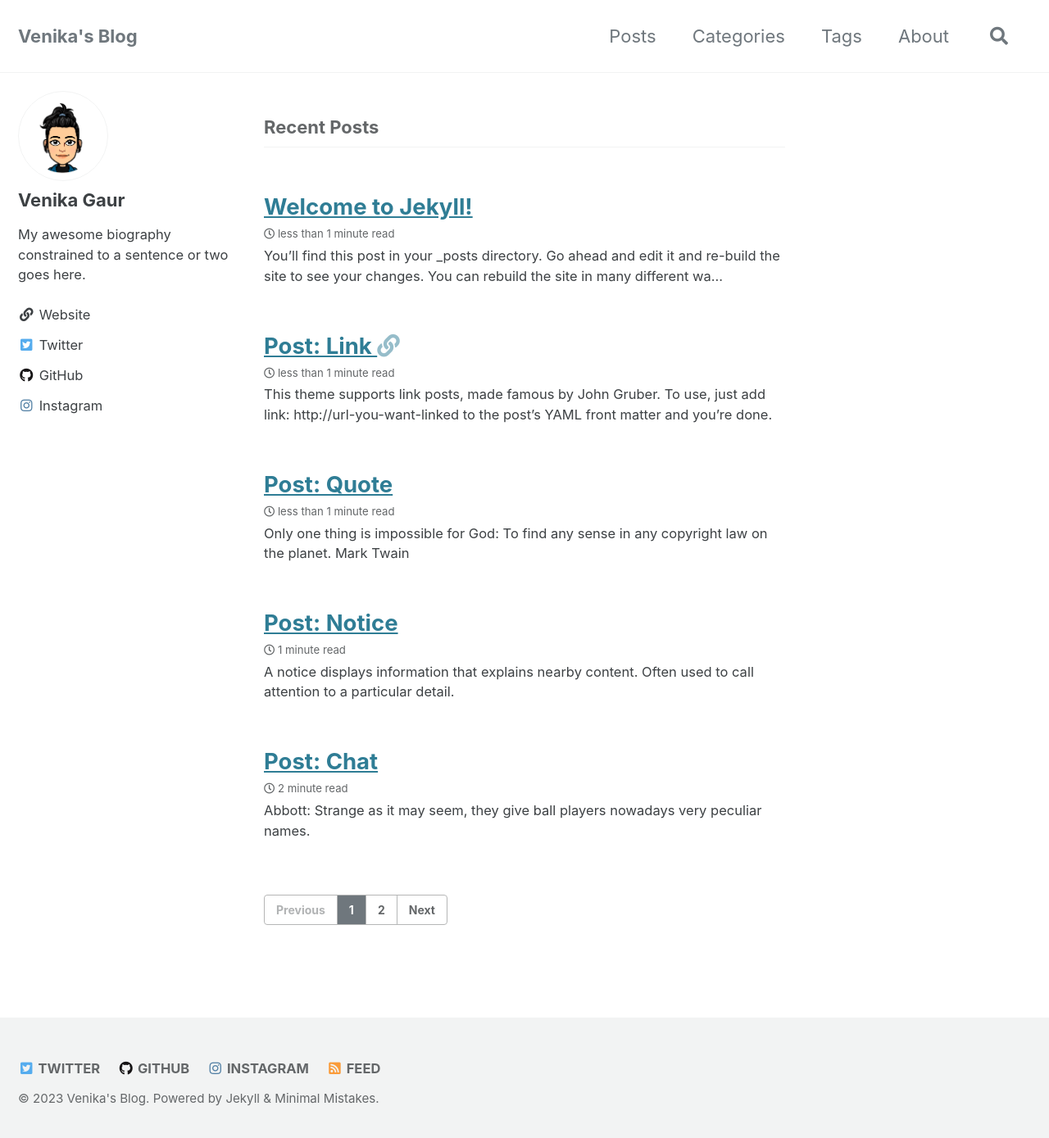
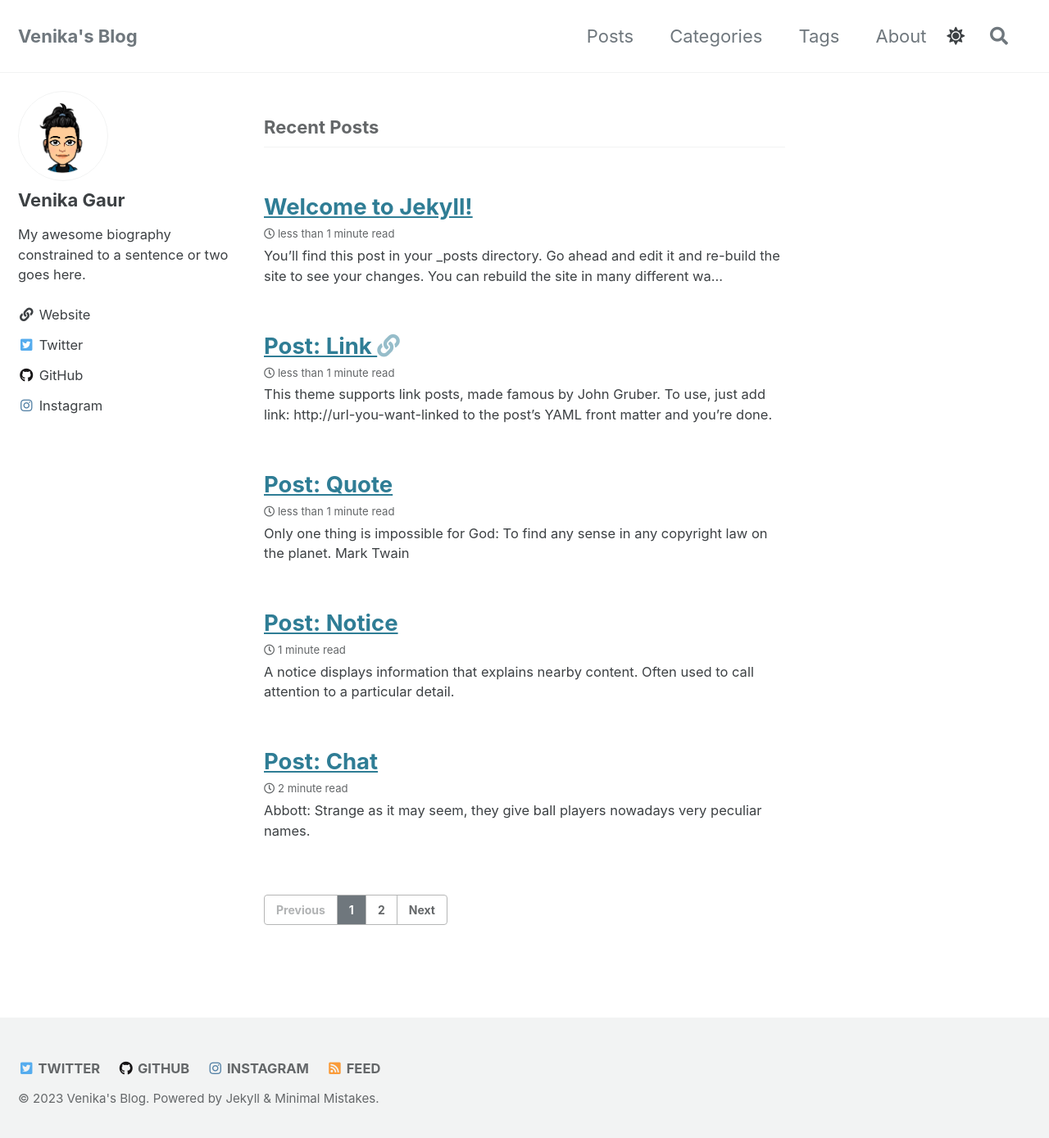
Before and after one commit to Venika/blog, a Jekyll site: the page built from index.html, in a window 1280 px wide and 1397 px high. Shown: the top 1389 px of the window at 82% size. Built offline with Jekyll 4.4.1, drawn with Linux system fonts in a browser that asks for light colours; cached includes are drawn as plain includes; the list of posts is cut into pages by our own code.

Commit message:
Changing theme

```diff
--- a/_includes/head.html
+++ b/_includes/head.html
@@ -14,7 +14,26 @@
 </script>
 
 <!-- For all browsers -->
-<link rel="stylesheet" href="{{ '/assets/css/main.css' | relative_url }}">
+<link rel="stylesheet" href="{{ '/assets/css/main.css' | relative_url }}" id="theme_source">
+{% if site.minimal_mistakes_skin2 %}
+  <link rel="stylesheet alternate" href="{{ '/assets/css/theme2.css' | relative_url }}" id="theme_source_2">
+  <script>
+    let theme = sessionStorage.getItem('theme');
+    if(theme === "dark")
+    {
+      sessionStorage.setItem('theme', 'dark');
+      node1 = document.getElementById('theme_source');
+      node2 = document.getElementById('theme_source_2');
+      node1.setAttribute('rel', 'stylesheet alternate');
+      node2.setAttribute('rel', 'stylesheet');
+    }
+    else
+    {
+      sessionStorage.setItem('theme', 'light');
+    }
+  </script>
+{% endif %}
+
 <link rel="icon" href="{{ '/assets/images/icon.png' | relative_url }}" type="image/png">
 <!--
 <link rel="apple-touch-icon" sizes="180x180" href="{{ '/images/favicon/apple-touch-icon.png | relative_url }}">
--- a/_includes/masthead.html
+++ b/_includes/masthead.html
@@ -18,6 +18,9 @@
             </li>
           {%- endfor -%}
         </ul>
+        {% if site.minimal_mistakes_skin2 %}
+          <i class="fas fa-fw fa-sun" aria-hidden="true" onclick="node1=document.getElementById('theme_source');node2=document.getElementById('theme_source_2');if(node1.getAttribute('rel')=='stylesheet'){node1.setAttribute('rel', 'stylesheet alternate'); node2.setAttribute('rel', 'stylesheet');sessionStorage.setItem('theme', 'dark');}else{node2.setAttribute('rel', 'stylesheet alternate'); node1.setAttribute('rel', 'stylesheet');sessionStorage.setItem('theme', 'light');} return false;"></i>
+        {% endif %}
         {% if site.search == true %}
         <button class="search__toggle" type="button">
           <span class="visually-hidden">{{ site.data.ui-text[site.locale].search_label | default: "Toggle search" }}</span>
--- /dev/null
+++ b/assets/css/theme2.scss
@@ -0,0 +1,8 @@
+---
+# Only the main Sass file needs front matter (the dashes are enough)
+---
+
+@charset "utf-8";
+
+@import "minimal-mistakes/skins/{{ site.minimal_mistakes_skin2 | default: 'default' }}"; // skin
+@import "minimal-mistakes"; // main partials
```
